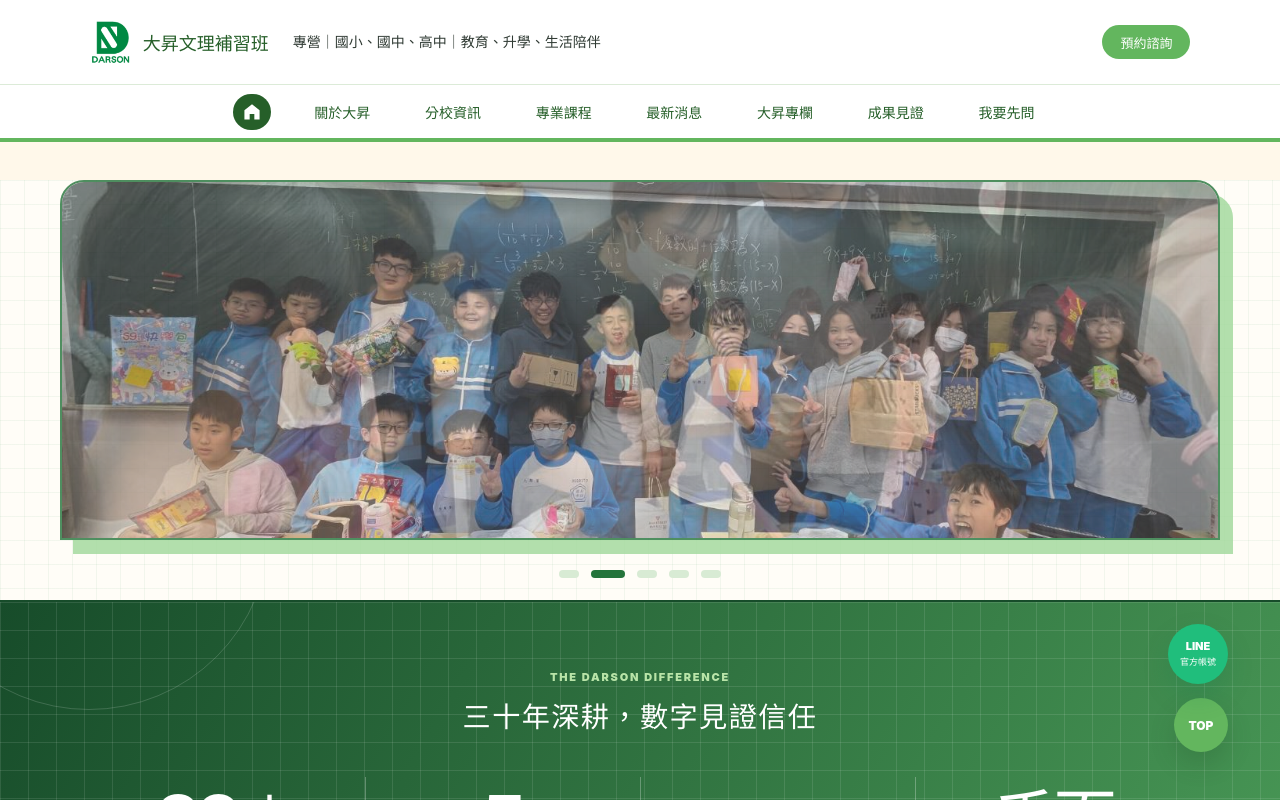
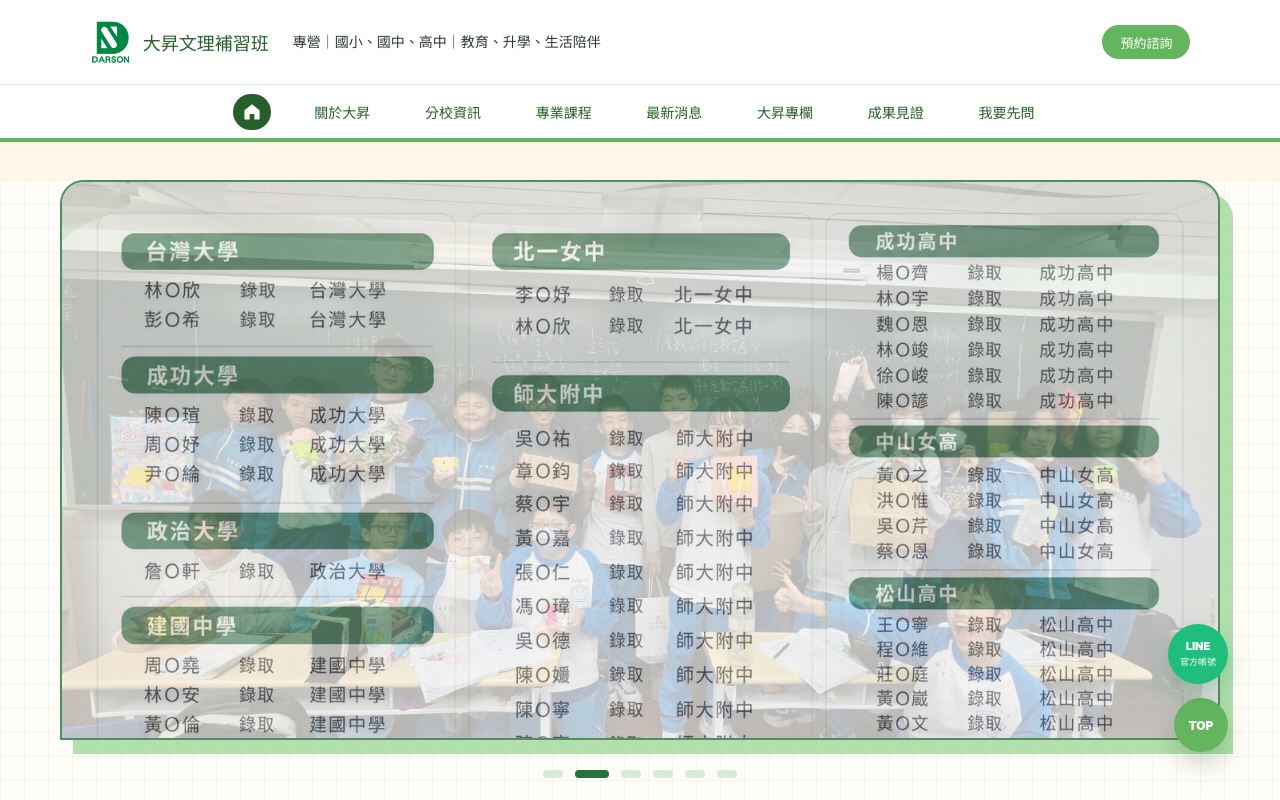
Before and after one commit to min-jie/dasonWeb, a Vue app: page / in a window 1280 px wide. Shown: the top 800 px of the page. Built offline with nearby package versions, Linux system fonts and the light colour scheme.

Commit message:
輪播圖片加上榜單

```diff
--- a/src/pages/HomePage.vue
+++ b/src/pages/HomePage.vue
@@ -1,5 +1,6 @@
 <script setup>
 import { onBeforeUnmount, onMounted, ref } from "vue";
+import carousel0 from "../assets/carousel_0.png";
 import carousel1 from "../assets/carousel_1.jpg";
 import carousel2 from "../assets/carousel_2.jpg";
 import carousel3 from "../assets/carousel_3.jpg";
@@ -9,6 +10,7 @@
 import introductionImage from "../assets/dason-introduction.jpg";
 
 const heroSlides = [
+  { title: "大昇升學榮譽榜", image: carousel0 },
   { title: "課堂實況", image: carousel1 },
   { title: "大昇學習日常", image: carousel2 },
   { title: "校園活動", image: carousel3 },
--- a/src/style.css
+++ b/src/style.css
@@ -1600,12 +1600,12 @@
 
 .home-page .photo-rail {
   width: min(1160px, calc(100% - 44px));
-  height: 420px;
+  height: 620px;
   margin-top: 38px;
 }
 
 .home-page .photo-card {
-  height: 360px;
+  height: 560px;
   border: 2px solid #24743b;
   border-radius: 24px 24px 0 0;
   box-shadow: 13px 14px 0 #9fd89a;
```
Also changed, not shown: src/assets/carousel_0.png (added).
